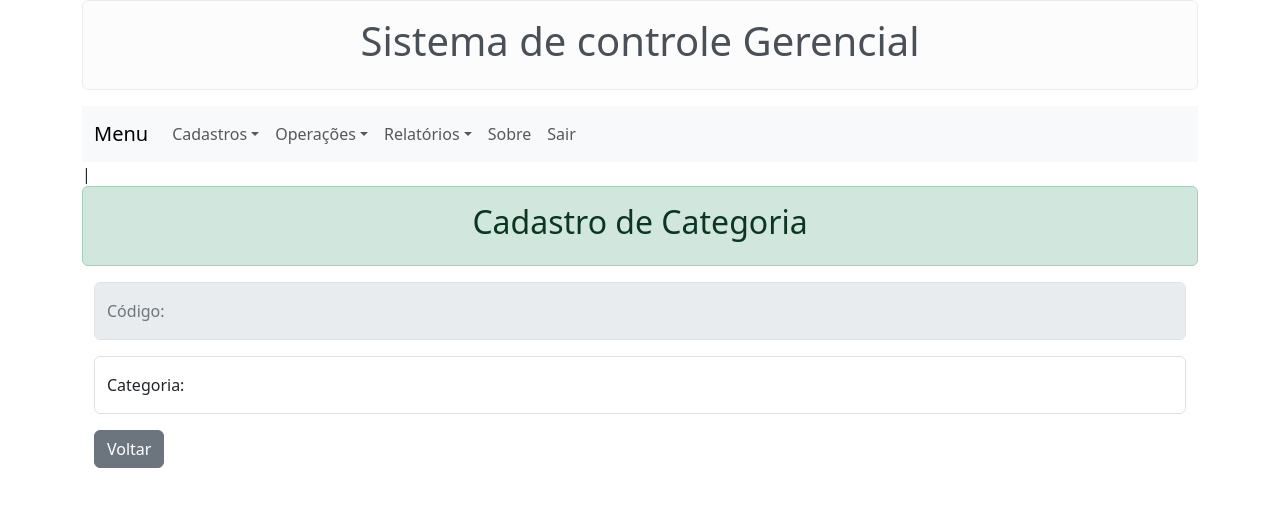
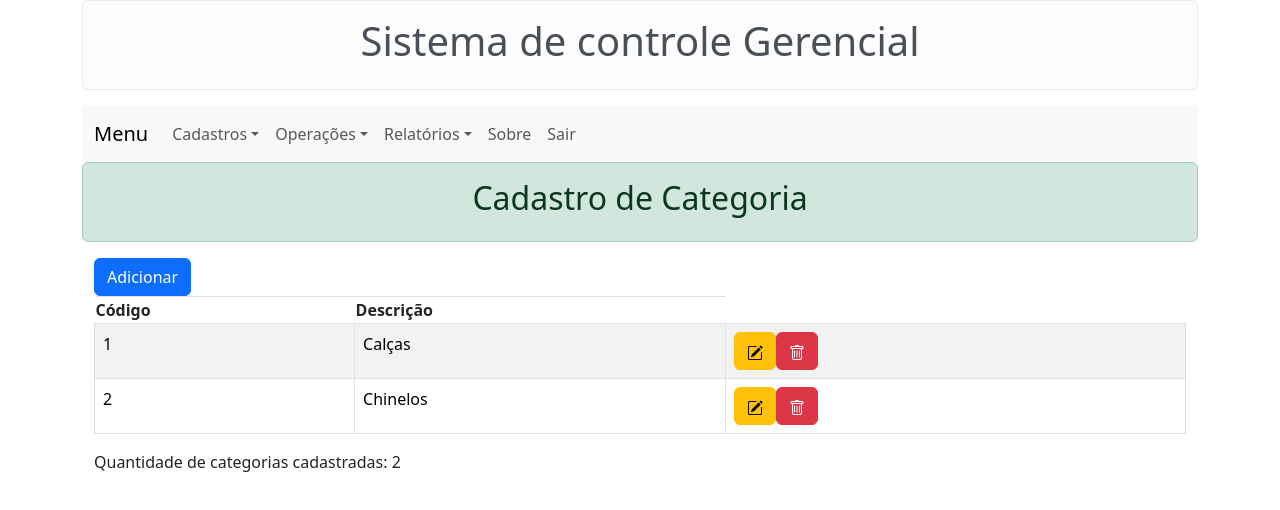
Before and after one commit to DudaCstro/mariaeduardaematheus, a React (Create React App) app: page /categoria in a window 1280 px wide. Shown: the top 510 px of the page. Built offline with nearby package versions, Linux system fonts and the light colour scheme.

Commit message:
fazendo o cadastro de categorias

```diff
--- a/src/componentes/Telas/Formularios/FormCadCategoria.jsx
+++ b/src/componentes/Telas/Formularios/FormCadCategoria.jsx
@@ -1,54 +1,93 @@
+import { Button } from 'react-bootstrap';
+import Col from 'react-bootstrap/Col';
+import Form from 'react-bootstrap/Form';
+import InputGroup from 'react-bootstrap/InputGroup';
+import Row from 'react-bootstrap/Row';
 import { useState } from 'react';
-import { Container, Form, Row, Col, Button, FloatingLabel, Spinner } from 'react-bootstrap';
 
-export default function FormCadCategorias(props) {
+export default function FormCadCategoria(props) {
+    const [categoria, setCategoria] = useState(props.categoriaSel);
+    const [formValidado, setFormValidado] = useState(false);
+
+    function manipularSubmissao(evento) {
+        const form = evento.currentTarget;
+        if (form.checkValidity()) {
+            if (!props.modoEdicao) {
+                props.setListaCategoria([...props.listaCategoria, categoria]);
+                props.setExibirTabela(true);
+            }
+            else {
+                props.setListaCategoria(props.listaCategoria.map((item) => {
+                    if (item.codigo !== categoria.codigo) {
+                        return item
+                    }
+                    else {
+                        return categoria
+                    }
+                }));
+
+                props.setModoEdicao(false);
+                props.setCategoriaSel({
+                    codigo: 0,
+                    descricao: ""
+                });
+                props.setExibirTabela(true);
+            }
+        }
+        else {
+            setFormValidado(true);
+        }
+        evento.preventDefault();
+        evento.stopPropagation();
+    }
+
+    function manipularMudanca(evento) {
+        const elemento = evento.target.name;
+        const valor = evento.target.value;
+        setCategoria({...categoria, [elemento]:valor});
+    }
+
     return (
-        <Container>
-            <Form noValidate>
-                <Row>
-                    <Col>
-                        <Form.Group>
-                            <FloatingLabel
-                                label="Código:"
-                                className="mb-3"
-                            >
-
+        <Form noValidate validated = { formValidado } onSubmit = { manipularSubmissao } >
+            <Row className="mb-4">
+                <Form.Group as={Col} md="4">
+                    <Form.Label>Código</Form.Label>
                     <Form.Control
+                        required
                         type="text"
-                                    placeholder="0"
                         id="codigo"
                         name="codigo"
-                                    disabled />
-                            </FloatingLabel>
-                            <Form.Control.Feedback type="invalid">Informe o código da categoria!</Form.Control.Feedback>
+                        value={categoria.codigo}
+                        disabled={props.modoEdicao}
+                        onChange={manipularMudanca}
+                    />
+                    <Form.Control.Feedback type='invalid'>Por favor, informe o código da categoria!</Form.Control.Feedback>
                 </Form.Group>
+            </Row>
+            <Row className="mb-4">
+                <Form.Group as={Col} md="4">
+                    <Form.Label>Descrição</Form.Label>
+                    <Form.Control
+                        required
+                        type="text"
+                        id="descricao"
+                        name="descricao"
+                        value={categoria.descricao}
+                        onChange={manipularMudanca}
+                    />
+                    <Form.Control.Feedback type='invalid'>Por favor, informe a descrição da categoria!</Form.Control.Feedback>
+                </Form.Group>
+            </Row>
+            <Row className='mt-2 mb-2'>
+                <Col md = {1}>
+                    <Button type="submit">{props.modoEdicao ? "Alterar":"Confirmar"}</Button>
+                </Col>
+                <Col md={{offset:1}}>
+                    <Button onClick={()=>{
+                        props.setExibirTabela(true);
+                    }}>Voltar</Button>
                 </Col>
             </Row>
-                <Row>
-                    <Col>
-                        <Form.Group>
-                            <FloatingLabel
-                                label="Categoria:"
-                                className="mb-3"
-                            >
-                                <Form.Control
-                                    type="text"
-                                    placeholder="Informe a descrição da categoria"
-                                    id="descricao"
-                                    name="descricao"
-                                    required />
-                            </FloatingLabel>
-                            <Form.Control.Feedback type="invalid">Informe a descrição da categoria!</Form.Control.Feedback>
-                        </Form.Group>
-                    </Col>
-                </Row>
-                <Row>
-                    <Col md={6} offset={5}>
-                        <Button type="button" variant={"secondary"}>Voltar</Button>
-                    </Col>
-                </Row>
-            </Form>
-        </Container>
+        </Form >
     );
-
 }
--- a/src/componentes/Telas/Tabelas/TabelaCategorias.jsx
+++ b/src/componentes/Telas/Tabelas/TabelaCategorias.jsx
@@ -0,0 +1,68 @@
+import { Container, Button, Table } from "react-bootstrap";
+
+export default function TabelaCategoria(props) {
+    function editarCategoria(categoria) {
+        props.setModoEdicao(true);
+        props.setCategoriaSel(categoria);
+        props.setExibirTabela(false);
+    }
+
+    function excluirCategoria(categoria) {
+        if (window.confirm("Deseja excluir a categoria " + categoria.descricao)) {
+            props.setListaCategoria(props.listaCategoria.filter((item) => {
+                return item.codigo !== categoria.codigo
+            }));
+        }
+    }
+
+    return (
+        <div>
+            <Container>
+                <Button className="mb=3" variant="primary"
+                onClick={() => {
+                    props.setExibirTabela(false);
+                }}>
+                    Adicionar
+                </Button>
+                <Table striped bordered hover>
+                    <thead>
+                        <th>Código</th>
+                        <th>Descrição</th>
+                    </thead>
+                    <tbody>
+                        {
+                            props.listaCategoria?.map((categoria) => {
+                                return (
+                                    <tr>
+                                        <td>{categoria.codigo}</td>
+                                        <td>{categoria.descricao}</td>
+                                        <td>
+                                            <Button onClick={() => {
+                                                editarCategoria(categoria);
+                                            }} variant="warning">
+                                                <svg xmlns="http://www.w3.org/2000/svg" width="16" height="16" fill="currentColor" className="bi bi-pencil-square" viewBox="0 0 16 16">
+                                                    <path d="M15.502 1.94a.5.5 0 0 1 0 .706L14.459 3.69l-2-2L13.502.646a.5.5 0 0 1 .707 0l1.293 1.293zm-1.75 2.456-2-2L4.939 9.21a.5.5 0 0 0-.121.196l-.805 2.414a.25.25 0 0 0 .316.316l2.414-.805a.5.5 0 0 0 .196-.12l6.813-6.814z"/>
+                                                    <path fill-rule="evenodd" d="M1 13.5A1.5 1.5 0 0 0 2.5 15h11a1.5 1.5 0 0 0 1.5-1.5v-6a.5.5 0 0 0-1 0v6a.5.5 0 0 1-.5.5h-11a.5.5 0 0 1-.5-.5v-11a.5.5 0 0 1 .5-.5H9a.5.5 0 0 0 0-1H2.5A1.5 1.5 0 0 0 1 2.5z"/>
+                                                </svg>
+                                            </Button>
+
+                                            <Button onClick={() => {
+                                                excluirCategoria(categoria);
+                                            }} variant="danger">
+                                               <svg xmlns="http://www.w3.org/2000/svg" width="16" height="16" fill="currentColor" className="bi bi-trash" viewBox="0 0 16 16">
+                                                    <path d="M5.5 5.5A.5.5 0 0 1 6 6v6a.5.5 0 0 1-1 0V6a.5.5 0 0 1 .5-.5m2.5 0a.5.5 0 0 1 .5.5v6a.5.5 0 0 1-1 0V6a.5.5 0 0 1 .5-.5m3 .5a.5.5 0 0 0-1 0v6a.5.5 0 0 0 1 0z"/>
+                                                    <path d="M14.5 3a1 1 0 0 1-1 1H13v9a2 2 0 0 1-2 2H5a2 2 0 0 1-2-2V4h-.5a1 1 0 0 1-1-1V2a1 1 0 0 1 1-1H6a1 1 0 0 1 1-1h2a1 1 0 0 1 1 1h3.5a1 1 0 0 1 1 1zM4.118 4 4 4.059V13a1 1 0 0 0 1 1h6a1 1 0 0 0 1-1V4.059L11.882 4zM2.5 3h11V2h-11z"/>
+                                                </svg>
+                                            </Button>
+                                        </td>
+                                    </tr>
+                                )
+                            })
+                        }
+                    </tbody>
+                </Table>
+                <p>Quantidade de categorias cadastradas: {props.listaCategoria.length}</p>
+            </Container>
+        </div>
+    );
+}
--- a/src/componentes/Telas/TelaCadastroCategoria.jsx
+++ b/src/componentes/Telas/TelaCadastroCategoria.jsx
@@ -1,16 +1,44 @@
 import { Alert } from "react-bootstrap";
 import FormCadCategorias from "./Formularios/FormCadCategoria";
 import Pagina from "../layouts/Pagina";
+import { useState } from "react";
+import TabelaCategoria from "./Tabelas/TabelaCategorias";
+import { categoria } from "../../dados/mockCategoria"
+
 export default function TelaCadastroCategoria(props) {
+    const [exibirTabela, setExibirTabela] = useState(true);
+    const [listaCategoria, setListaCategoria] = useState(categoria);
+    const [modoEdicao, setModoEdicao] = useState(false);
+    const [categoriaSel, setCategoriaSel] = useState({
+        codigo: 0,
+        descricao: ""
+    });
+
     return (
         <div>
             <Pagina>
-                |<Alert className="mt-02 mb-02 success text-center" variant="success">
-                    <h2>
-                        Cadastro de Categoria
-                    </h2>
+                <Alert className="mt-02 mb-02 success text-center" variant="success">
+                    <h2>Cadastro de Categoria</h2>
                 </Alert>
-                <FormCadCategorias />
+                {
+                    exibirTabela ?
+                    <TabelaCategoria
+                        listaCategoria={listaCategoria}
+                        setListaCategoria={setListaCategoria}
+                        setExibirTabela={setExibirTabela}
+                        setModoEdicao={setModoEdicao}
+                        setCategoriaSel={setCategoriaSel}
+                    /> :
+                    <FormCadCategorias
+                        listaCategoria={listaCategoria}
+                        setListaCategoria={setListaCategoria}
+                        setExibirTabela={setExibirTabela}
+                        setModoEdicao={setModoEdicao}
+                        setCategoriaSel={setCategoriaSel}
+                        categoriaSel={categoriaSel}
+                        modoEdicao={modoEdicao}
+                    />
+                }
             </Pagina>
         </div>
     );
--- /dev/null
+++ b/src/dados/mockCategoria.js
@@ -0,0 +1,10 @@
+export const categoria = [
+    {
+        "codigo": 1,
+        "descricao": "Calças"
+    },
+    {
+        "codigo": 2,
+        "descricao": "Chinelos"
+    }
+]
```
Lines whose indentation alone changed are shown as unchanged.
